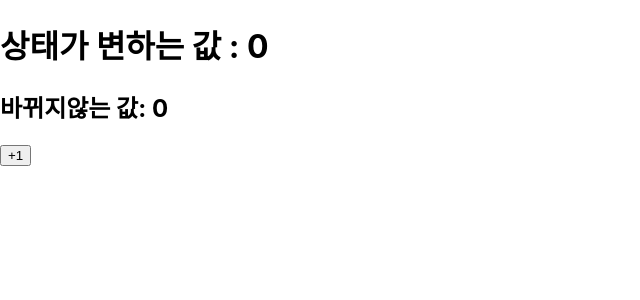
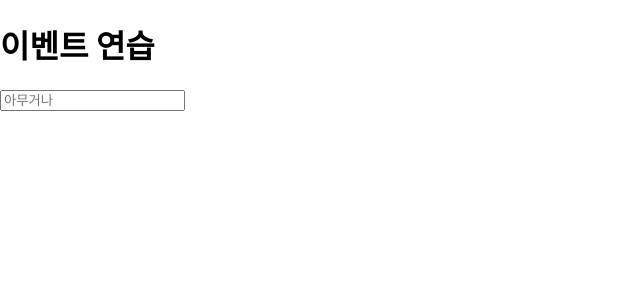
Before and after one commit to bohyun611kim/hello-react, a React (Create React App) app: page / in a window 1280 px wide. Shown: the top 300 px of the page, without its empty margins (0-640 px from the left). Built offline with nearby package versions, Linux system fonts and the light colour scheme.

Commit message:
이벤트실습 1

```diff
--- a/src/App.js
+++ b/src/App.js
@@ -1,12 +1,7 @@
 import React from 'react';
-import Counter from './Counter';
-import MyComponent from './MyComponent';
+import EventPractice from './EventPractice';
 
 function App() {
-    return (
-        <>
-            <Counter />
-        </>
-    );
+    return <EventPractice />;
 }
 export default App;
--- /dev/null
+++ b/src/EventPractice.js
@@ -0,0 +1,21 @@
+import React, { Component } from 'react';
+
+class EventPractice extends Component {
+    render() {
+        return (
+            <div>
+                <h1>이벤트 연습</h1>
+                <input
+                    type="text"
+                    name="message"
+                    placeholder="아무거나"
+                    onChange={(e) => {
+                        console.log(e.target.value);
+                    }}
+                />
+            </div>
+        );
+    }
+}
+
+export default EventPractice;
```
Also changed, not shown: src/Say.js (added, +22 -0 lines).
